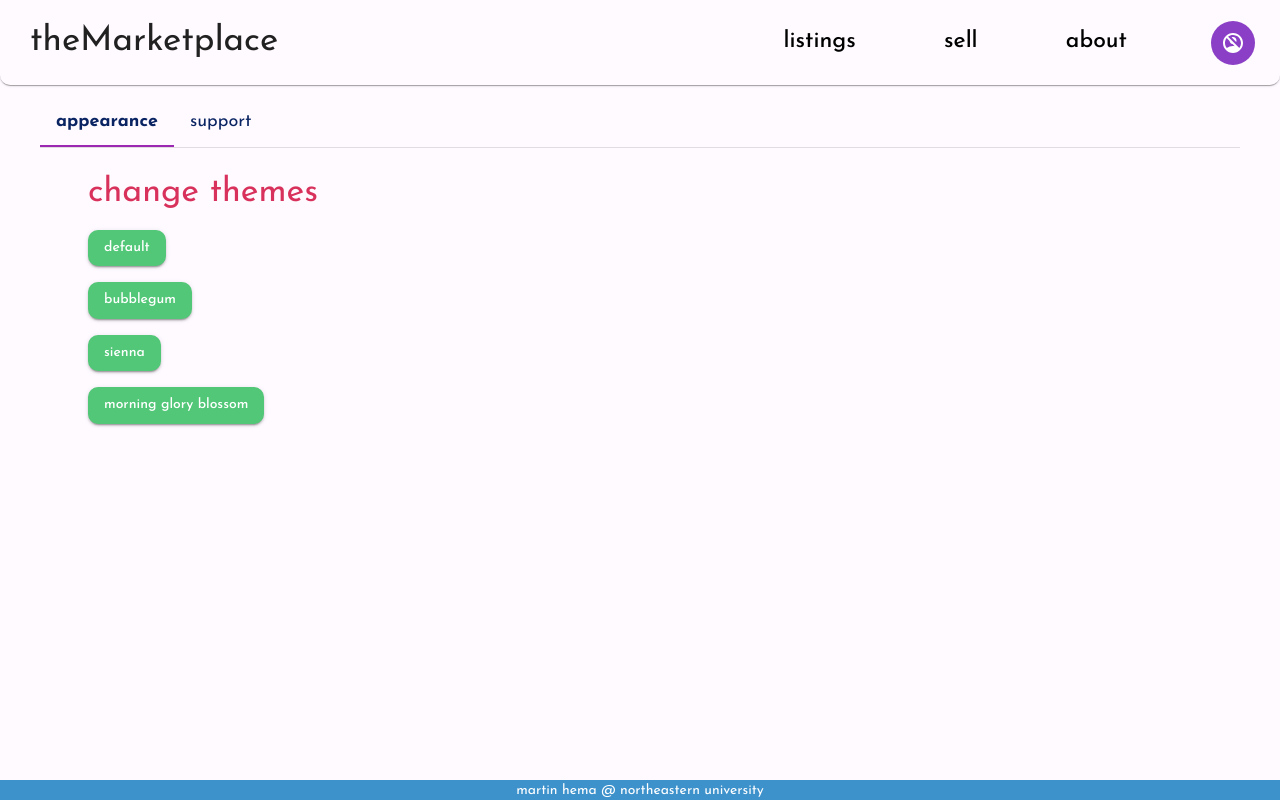
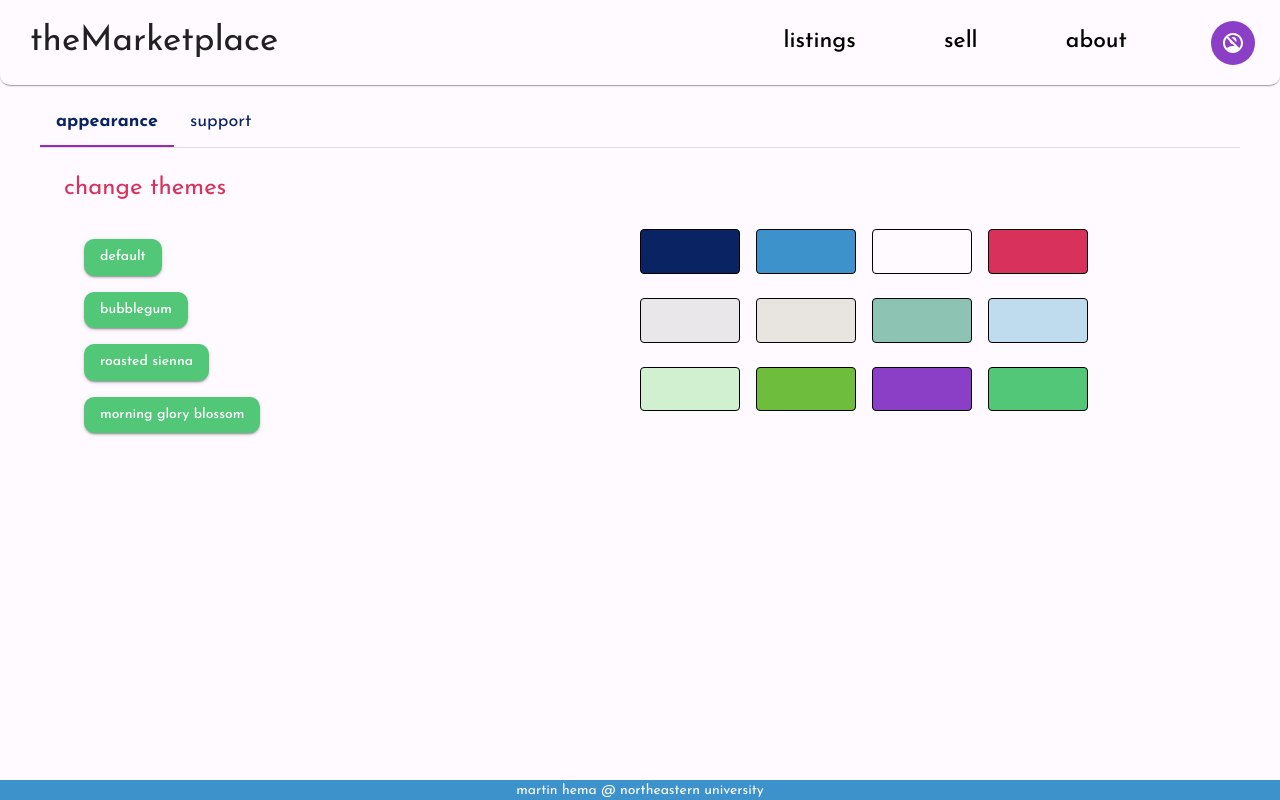
Before and after one commit to martin0he/theMarketplace, a React (Vite) app: page /settings in a window 1280 px wide. Built offline with nearby package versions, Linux system fonts and the light colour scheme; no server answers; the database is empty.

Commit message:
color grid palette

```diff
--- /dev/null
+++ b/src/components/SettingsPageComponents/AppearanceSection.tsx
@@ -0,0 +1,27 @@
+import { Box, Grid, Typography, useTheme } from "@mui/material";
+import ThemeSwitcher from "./ThemeSwitcher";
+import ColorGrid from "./ColorGrid";
+
+const AppearanceSection = () => {
+  const theme = useTheme();
+  return (
+    <Box>
+      <Typography
+        variant="h5"
+        style={{ color: theme.palette.customColors.cerise }}
+      >
+        change themes
+      </Typography>
+      <Grid container display="flex" marginTop={"15px"}>
+        <Grid item xs={6}>
+          <ThemeSwitcher />
+        </Grid>
+        <Grid item xs={6}>
+          <ColorGrid />
+        </Grid>
+      </Grid>
+    </Box>
+  );
+};
+
+export default AppearanceSection;
--- /dev/null
+++ b/src/components/SettingsPageComponents/ColorGrid.tsx
@@ -0,0 +1,50 @@
+// src/components/ColorGrid.tsx
+import React from "react";
+import { Box, Grid } from "@mui/material";
+import { useTheme } from "@mui/material/styles";
+import useWindowDimensions from "../../hooks/useWindowDimensions";
+
+const ColorGrid: React.FC = () => {
+  const theme = useTheme();
+  const colors = [
+    { value: theme.palette.customColors.royalBlue },
+    { value: theme.palette.customColors.celestialBlue },
+    { value: theme.palette.customColors.ghostWhite },
+    { value: theme.palette.customColors.cerise },
+    { value: theme.palette.customColors.smallListing },
+    { value: theme.palette.customColors.inputBG },
+    { value: theme.palette.customColors.turquoise },
+    { value: theme.palette.customColors.listBoxBG1 },
+    { value: theme.palette.customColors.listBoxBG2 },
+    { value: theme.palette.customColors.priceSticker },
+    { value: theme.palette.customColors.soldSticker },
+    { value: theme.palette.customColors.submitButton },
+  ];
+  const { width, height } = useWindowDimensions();
+
+  return (
+    <Box width={0.35 * width} height={0.6 * height} marginTop={"10px"}>
+      <Grid container spacing={2}>
+        {colors.map((color, index) => (
+          <Grid item xs={3} key={index}>
+            <Box
+              sx={{
+                backgroundColor: color.value,
+                height: height * 0.8 * 0.07,
+                width: "100%",
+                display: "flex",
+                alignItems: "center",
+                justifyContent: "center",
+                borderRadius: 1,
+                border: "1px solid #000",
+                marginBottom: "8px",
+              }}
+            ></Box>
+          </Grid>
+        ))}
+      </Grid>
+    </Box>
+  );
+};
+
+export default ColorGrid;
--- a/src/components/SettingsPageComponents/SupportSection.tsx
+++ b/src/components/SettingsPageComponents/SupportSection.tsx
@@ -12,6 +12,13 @@ import { SupportRequestForm } from "./SupportRequestForm";
 const SupportSection = () => {
   const theme = useTheme();
   return (
+    <Box>
+      <Typography
+        variant="h5"
+        style={{ color: theme.palette.customColors.cerise }}
+      >
+        faq
+      </Typography>
       <Box padding="20px">
         <Accordion sx={{ backgroundColor: theme.palette.customColors.inputBG }}>
           <AccordionSummary
@@ -19,7 +26,9 @@ const SupportSection = () => {
             aria-controls="panel1-content"
             id="panel1-header"
           >
-          <Typography fontWeight={600}>what is theMarketplace for?</Typography>
+            <Typography fontWeight={600}>
+              what is theMarketplace for?
+            </Typography>
           </AccordionSummary>
           <AccordionDetails>
             theMarketplace is designed to help students buy, sell, and exchange
@@ -34,11 +43,14 @@ const SupportSection = () => {
             aria-controls="panel1-content"
             id="panel1-header"
           >
-          <Typography fontWeight={600}>who can use theMarketplace?</Typography>
+            <Typography fontWeight={600}>
+              who can use theMarketplace?
+            </Typography>
           </AccordionSummary>
           <AccordionDetails>
             This website is exclusively for students, faculty, and staff of any
-          college/university. You need a valid '.edu' email address to sign up.
+            college/university. You need a valid '.edu' email address to sign
+            up.
           </AccordionDetails>
         </Accordion>
 
@@ -86,8 +98,8 @@ const SupportSection = () => {
           </AccordionSummary>
           <AccordionDetails>
             To buy an item, browse the listings and click on the item you are
-          interested in. Contact the seller directly through their visible email
-          address to arrange payment and pick-up details.
+            interested in. Contact the seller directly through their visible
+            email address to arrange payment and pick-up details.
           </AccordionDetails>
         </Accordion>
 
@@ -122,6 +134,7 @@ const SupportSection = () => {
           </AccordionDetails>
         </Accordion>
       </Box>
+    </Box>
   );
 };
 
--- a/src/components/SettingsPageComponents/ThemeSwitcher.tsx
+++ b/src/components/SettingsPageComponents/ThemeSwitcher.tsx
@@ -1,7 +1,6 @@
 // src/ThemeSwitcher.tsx
 import React, { useContext } from "react";
-
-import { Button, Container, Grid, Typography, useTheme } from "@mui/material";
+import { Button, Grid, useTheme } from "@mui/material";
 import { ThemeContext } from "../../ThemeContext";
 
 const ThemeSwitcher: React.FC = () => {
@@ -15,16 +14,14 @@ const ThemeSwitcher: React.FC = () => {
   const theme = useTheme();
 
   return (
-    <Container>
-      <Grid container spacing={2} display="flex" flexDirection="column">
-        <Grid item xs={12}>
-          <Typography
-            variant="h4"
-            style={{ color: theme.palette.customColors.cerise }}
+    <Grid
+      container
+      xs={6}
+      spacing={2}
+      display="flex"
+      flexDirection="column"
+      padding="20px"
     >
-            change themes
-          </Typography>
-        </Grid>
       <Grid item>
         <Button
           sx={{
@@ -70,7 +67,7 @@ const ThemeSwitcher: React.FC = () => {
           variant="contained"
           onClick={() => switchTheme("theme3")}
         >
-            sienna
+          roasted sienna
         </Button>
       </Grid>
       <Grid item>
@@ -90,7 +87,6 @@ const ThemeSwitcher: React.FC = () => {
         </Button>
       </Grid>
     </Grid>
-    </Container>
   );
 };
 
--- a/src/pages/SettingsPage.tsx
+++ b/src/pages/SettingsPage.tsx
@@ -1,7 +1,7 @@
 import { Box, Tab, Tabs, Typography, useTheme } from "@mui/material";
 import { useState } from "react";
 import SupportSection from "../components/SettingsPageComponents/SupportSection";
-import ThemeSwitcher from "../components/SettingsPageComponents/ThemeSwitcher";
+import AppearanceSection from "../components/SettingsPageComponents/AppearanceSection";
 
 interface TabPanelProps {
   children?: React.ReactNode;
@@ -84,7 +84,7 @@ const SettingsPage = () => {
         </Tabs>
       </Box>
       <CustomTabPanel value={value} index={0}>
-        <ThemeSwitcher />
+        <AppearanceSection />
       </CustomTabPanel>
       <CustomTabPanel value={value} index={1}>
         <SupportSection />
```
Lines whose indentation alone changed are shown as unchanged.
